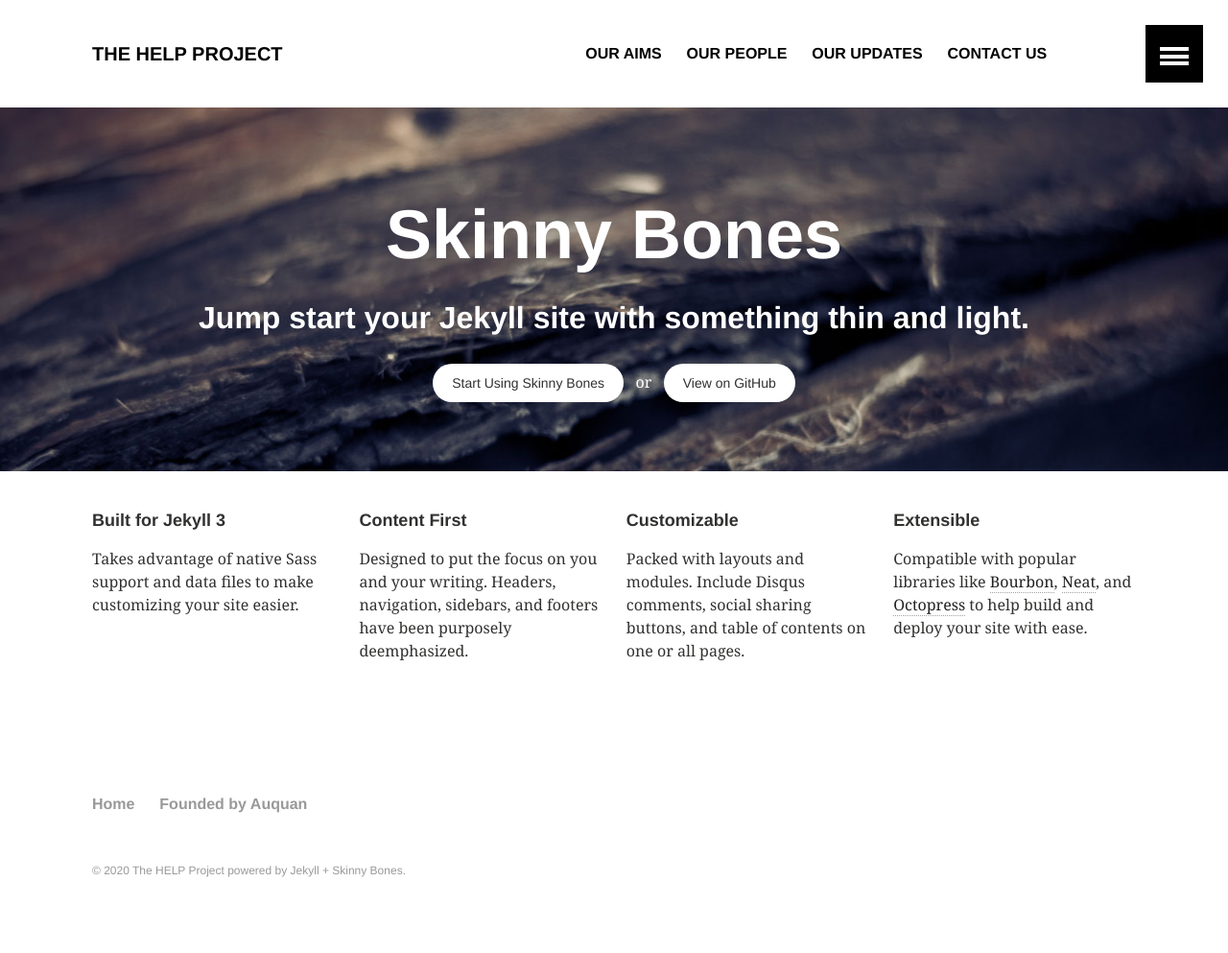
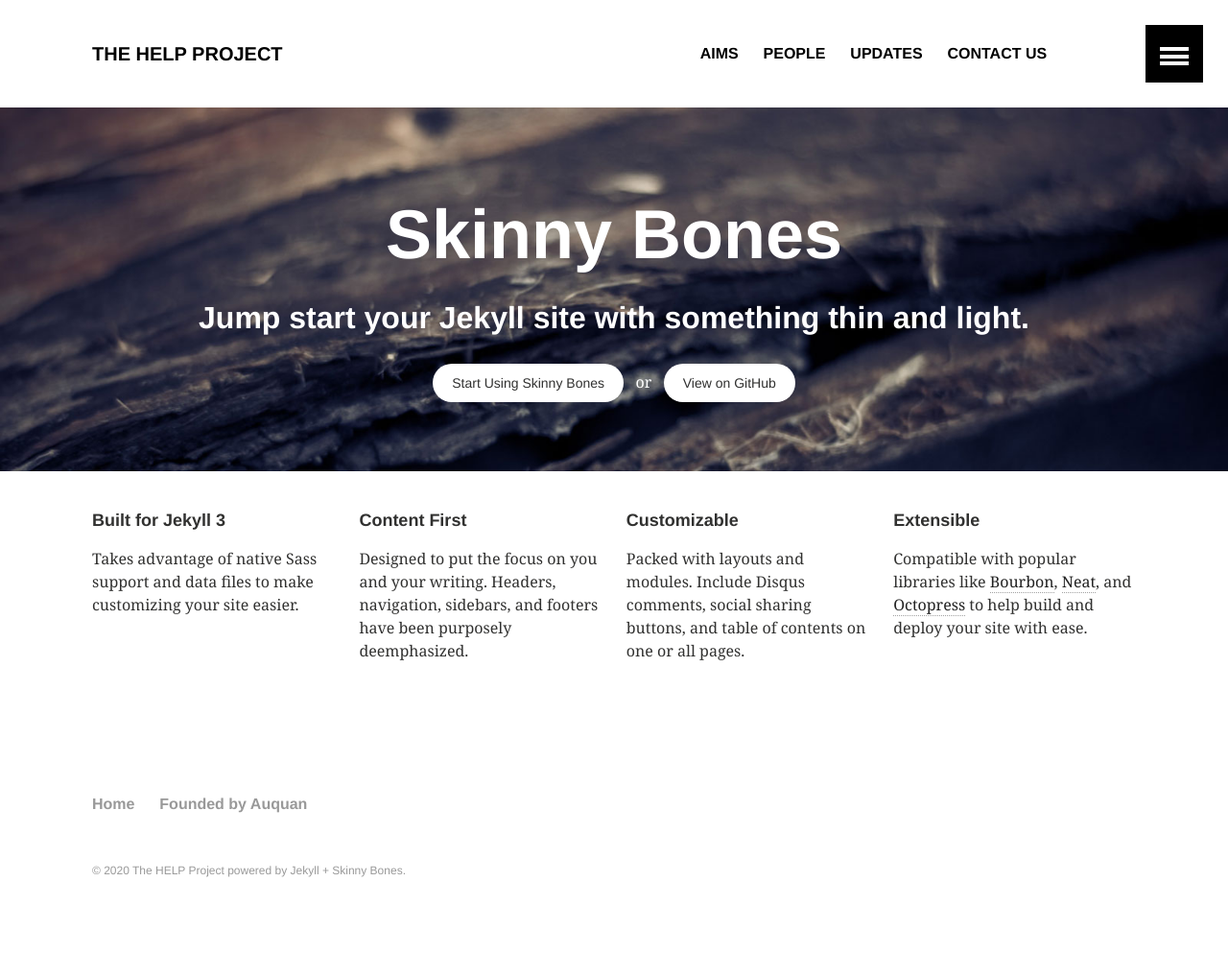
Before and after one commit to Auquan/help_project, a Jekyll site: the page built from index.md, in a window 1280 px wide. Shown: the whole page at 96% size. Built offline with Jekyll 4.4.1, drawn with Linux system fonts in a browser that asks for light colours.

Commit message:
Update navigation.yml

```diff
--- a/_data/navigation.yml
+++ b/_data/navigation.yml
@@ -1,16 +1,16 @@
 # Site navigation links
 
-- title: Our Aims
+- title: Aims
   url: /aims/
   excerpt: "A short statement on what we believe and are working towards"
   image: 400x250.gif
 
-- title: Our People
+- title: People
   url: /contributors/
   excerpt: "A list of people who've helped make this project what it is"
   image: 400x250.gif
 
-- title: Our Updates
+- title: Updates
   url: /updates/
   excerpt: "A collections of updates, progress and press"
   image: 400x250.gif
```
